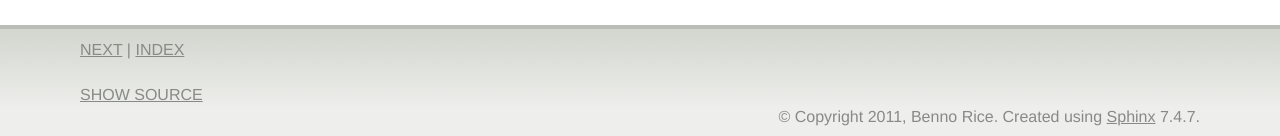
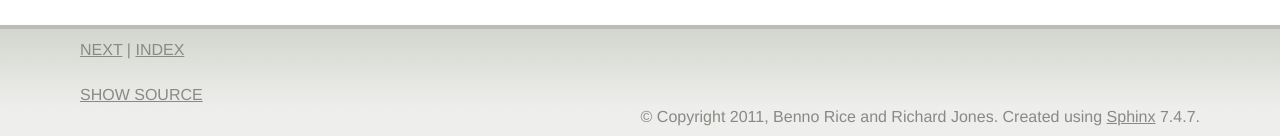
Before and after one commit to zhwei820/behave, a Sphinx documentation site: the page built from docs/index.rst, in a window 1280 px wide. Shown: the part 1191-1327 px from the top of the page. Built offline with Sphinx 7.4.7, drawn with Linux system fonts in a browser that asks for light colours.

Commit message:
Credit where credit is due.

```diff
--- a/docs/conf.py
+++ b/docs/conf.py
@@ -41,7 +41,7 @@ master_doc = 'index'
 
 # General information about the project.
 project = u'behave'
-copyright = u'2011, Benno Rice'
+copyright = u'2011, Benno Rice and Richard Jones'
 
 # The version info for the project you're documenting, acts as replacement for
 # |version| and |release|, also used in various other places throughout the
@@ -201,7 +201,7 @@ latex_elements = {
 # (source start file, target name, title, author, documentclass [howto/manual]).
 latex_documents = [
   ('index', 'behave.tex', u'behave Documentation',
-   u'Benno Rice', 'manual'),
+   u'Benno Rice and Richard Jones', 'manual'),
 ]
 
 # The name of an image file (relative to this directory) to place at the top of
@@ -231,7 +231,7 @@ latex_documents = [
 # (source start file, name, description, authors, manual section).
 man_pages = [
     ('index', 'behave', u'behave Documentation',
-     [u'Benno Rice'], 1)
+     [u'Benno Rice and Richard Jones'], 1)
 ]
 
 # If true, show URL addresses after external links.
@@ -245,8 +245,8 @@ man_pages = [
 #  dir menu entry, description, category)
 texinfo_documents = [
   ('index', 'behave', u'behave Documentation',
-   u'Benno Rice', 'behave', 'One line description of project.',
-   'Miscellaneous'),
+   u'Benno Rice and Richard Jones', 'behave',
+   'One line description of project.', 'Miscellaneous'),
 ]
 
 # Documents to append as an appendix to all manuals.
--- a/setup.py
+++ b/setup.py
@@ -23,7 +23,7 @@ setup(
     version=version,
     description=summary,
     long_description=description,
-    author='Benno Rice',
+    author='Benno Rice and Richard Jones',
     author_email='benno@jeamland.net',
     url='http://github.com/jeamland/behave',
     packages=find_packages(),
```
Also changed, not shown: 1 other file.
